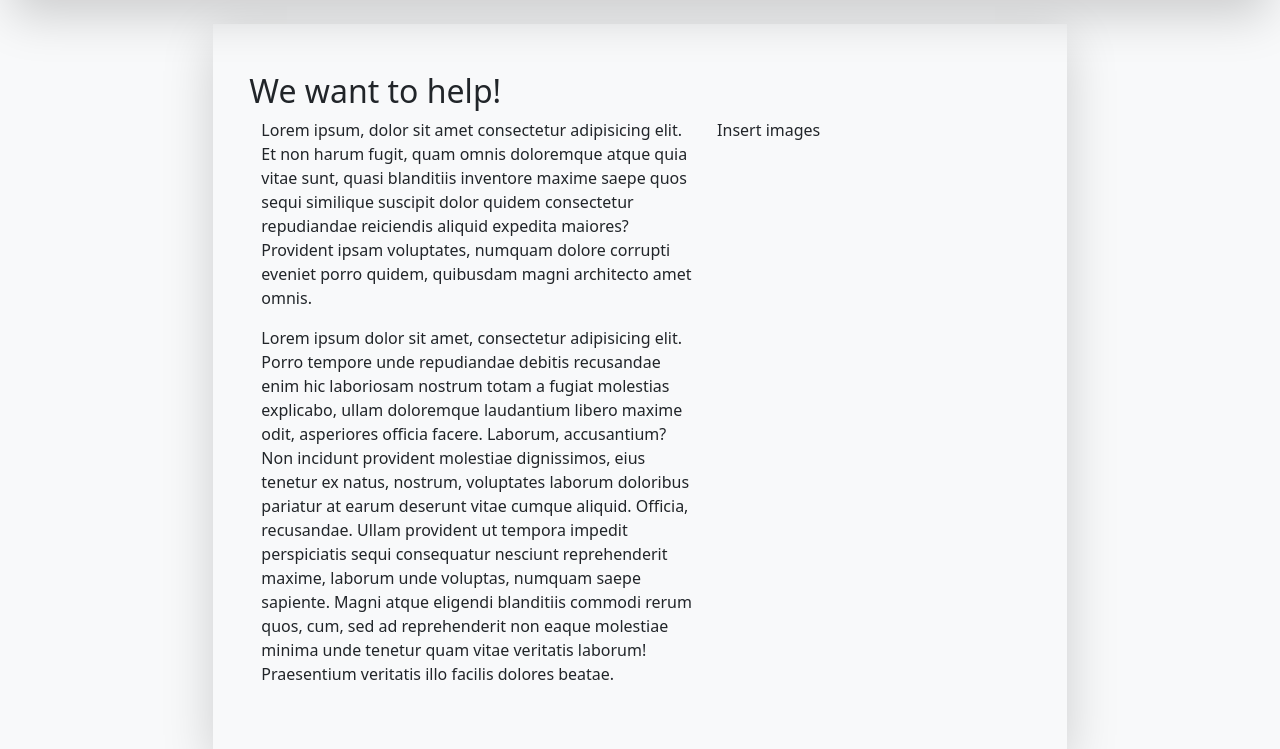
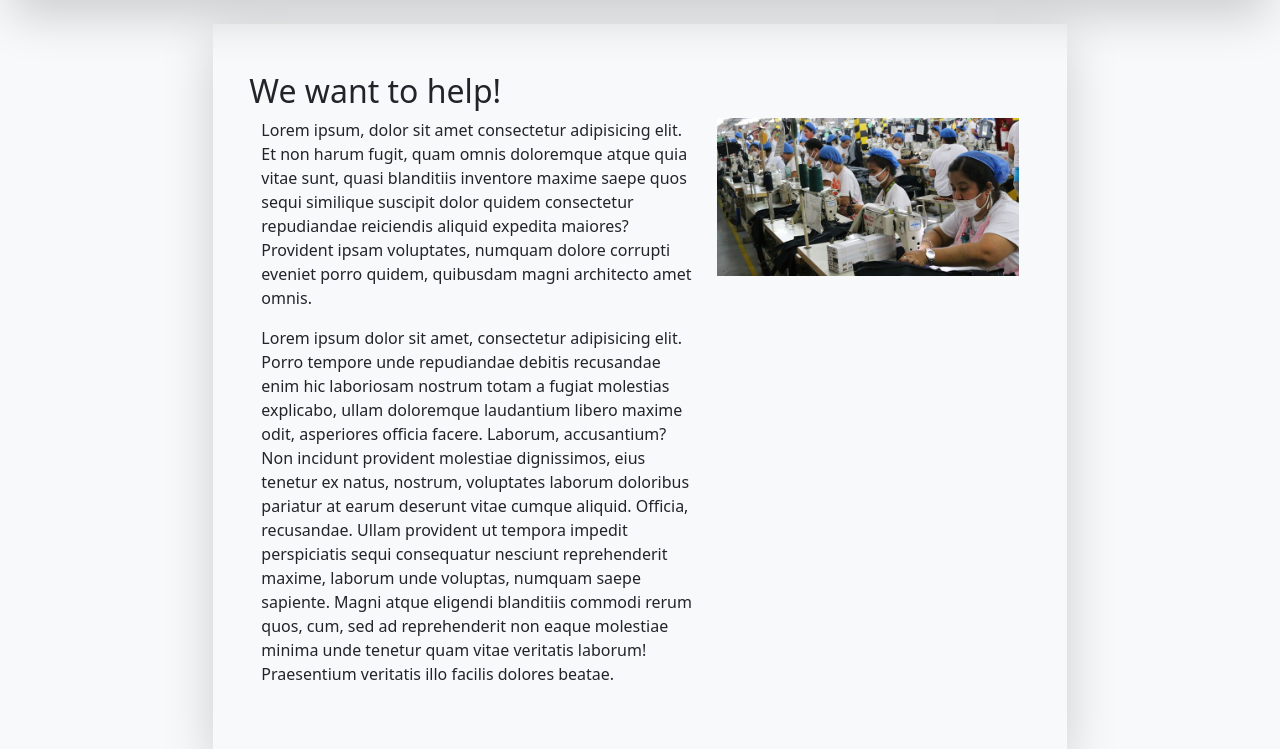
Before and after one commit to simonqq21/IOHSAD-Ex-Nihilo-Web-App, a Flask app: page / in a window 1280 px wide. Shown: the part 137-886 px from the top of the page. Run offline with Flask 2, Linux system fonts and the light colour scheme.

Commit message:
Update index.html

```diff
--- a/app/templates/index.html
+++ b/app/templates/index.html
@@ -23,7 +23,9 @@
                         <p>Lorem ipsum, dolor sit amet consectetur adipisicing elit. Et non harum fugit, quam omnis doloremque atque quia vitae sunt, quasi blanditiis inventore maxime saepe quos sequi similique suscipit dolor quidem consectetur repudiandae reiciendis aliquid expedita maiores? Provident ipsam voluptates, numquam dolore corrupti eveniet porro quidem, quibusdam magni architecto amet omnis.</p>
                         <p>Lorem ipsum dolor sit amet, consectetur adipisicing elit. Porro tempore unde repudiandae debitis recusandae enim hic laboriosam nostrum totam a fugiat molestias explicabo, ullam doloremque laudantium libero maxime odit, asperiores officia facere. Laborum, accusantium? Non incidunt provident molestiae dignissimos, eius tenetur ex natus, nostrum, voluptates laborum doloribus pariatur at earum deserunt vitae cumque aliquid. Officia, recusandae. Ullam provident ut tempora impedit perspiciatis sequi consequatur nesciunt reprehenderit maxime, laborum unde voluptas, numquam saepe sapiente. Magni atque eligendi blanditiis commodi rerum quos, cum, sed ad reprehenderit non eaque molestiae minima unde tenetur quam vitae veritatis laborum! Praesentium veritatis illo facilis dolores beatae.</p>
                     </div>
-                    <div class="col-sm-5">Insert images</div>
+                    <div class="col-sm-5">
+                        <img src="{{ url_for('static', filename='img/img_factory_workers.jpg') }}" alt="Image" class="img-fluid">
+                    </div>
                 </div>
             </div>
         </div>
```
